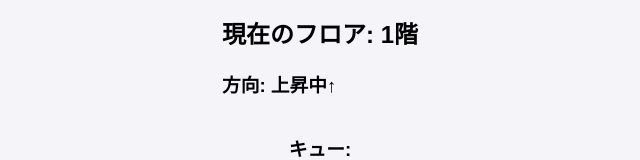
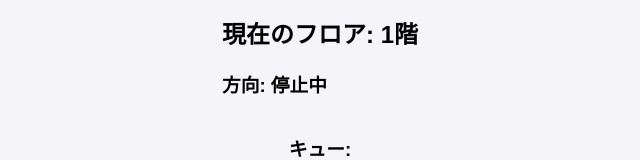
Before and after one commit to itc-s23014/ReactLesson05, a Next.js app: page / in a window 1280 px wide. Shown: the part 392-552 px from the top of the page, without its empty margins (320-960 px from the left). Built offline with nearby package versions, Linux system fonts and the light colour scheme.

Commit message:
新機能追加: どの階層へ行くのかのメッセージを追加

```diff
--- a/pages/index.js
+++ b/pages/index.js
@@ -6,6 +6,7 @@ export default function Home() {
   const [floorQueue, setFloorQueue] = useState([]);
   const [moving, setMoving] = useState(false);
   const [direction, setDirection] = useState('up');
+  const [nextFloor, setNextFloor] = useState(null);
   const floors = [1, 2, 3, 4, 5];
 
   useEffect(() => {
@@ -17,6 +18,7 @@ export default function Home() {
   const moveToFloor = (floor) => {
     setMoving(true);
     setDirection(floor > currentFloor ? 'up' : 'down');
+    setNextFloor(floor);
     setTimeout(() => {
       setCurrentFloor(floor);
       setFloorQueue((prevQueue) => prevQueue.slice(1));
@@ -27,6 +29,7 @@ export default function Home() {
   const handleFloorRequest = (floor) => {
     setFloorQueue((prevQueue) => [...prevQueue, floor]);
   };
+
 
   return (
     <div style={{ display: 'flex', flexDirection: 'column', alignItems: 'center' }}>
@@ -41,7 +44,7 @@ export default function Home() {
       <CSSTransition in={moving} timeout={500} classNames="floor">
         <div style={{ marginTop: '20px' }}>
           <h2>現在のフロア: {currentFloor}階</h2>
-          <h3>方向: {direction === 'up' ? '上昇中↑' : '下降中↓'}</h3>
+          <h3>方向: {moving ? `${nextFloor}階へ${direction === 'up' ? '上昇中↑' : '下降中↓'}` : '停止中'}</h3>
         </div>
       </CSSTransition>
       <div>
```
